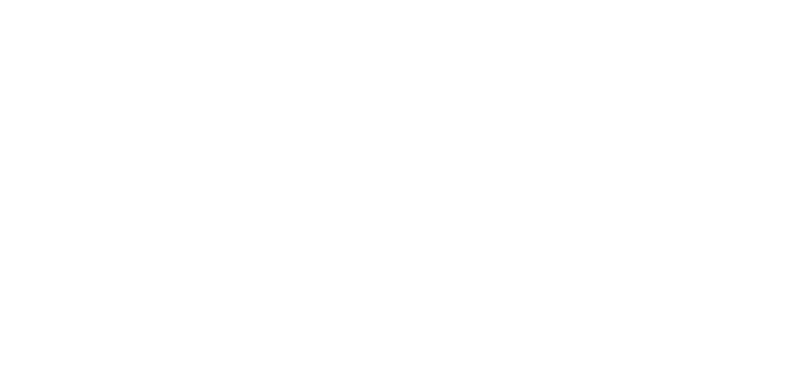
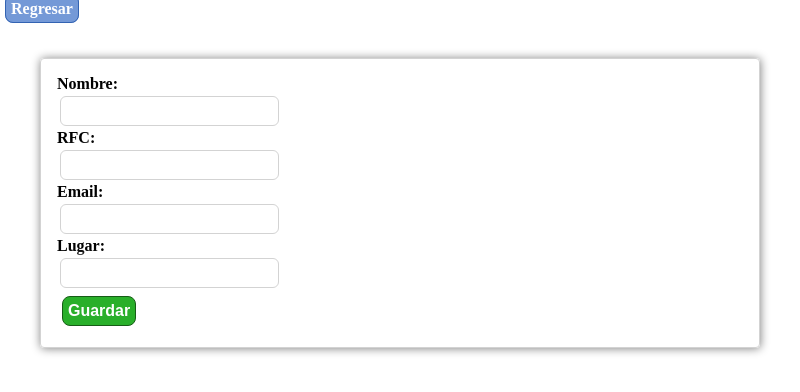
Before and after one commit to TonoGafa/PapeleriaXami, an Electron app: page Prove.html in a window 800 px wide. Drawn offline with Linux system fonts and the light colour scheme.

```diff
--- a/Prove.html
+++ b/Prove.html
@@ -6,6 +6,34 @@
     <link rel="stylesheet" href="./css/estilo.css">
   </head>
   <body>
+    <header>
+        <a href="index.html" class="boton">Regresar</a>
+    </header>
+
+  <form class="contenedor">
+    <div>
+    <label for="">Nombre: </label>
+    <br>
+    <input type="text" id="nombre" class="caja">
+    </div>
+    <div>
+    <label for="">RFC: </label>
+    <br>
+    <input type="text" id="edad" class="caja">
+    </div>
+    <div>
+      <label for="">Email: </label>
+      <br>
+      <input type="text" id="email" class="caja">
+    </div>
+    <div>
+    <label for="">Lugar: </label>
+    <br>
+    <input type="text" id="domicilio" class="caja">
+    </div>
+    <button type="button" class="boton-ok" onclick="guardar()">Guardar</button>
+  </form>
+
 
   </body>
 </html>
```
Also changed, not shown: ProveConsul.html (added, +10 -0 lines).
